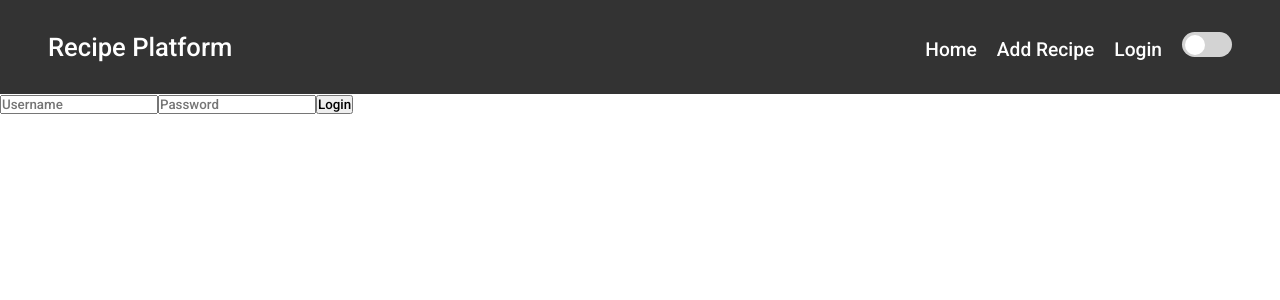
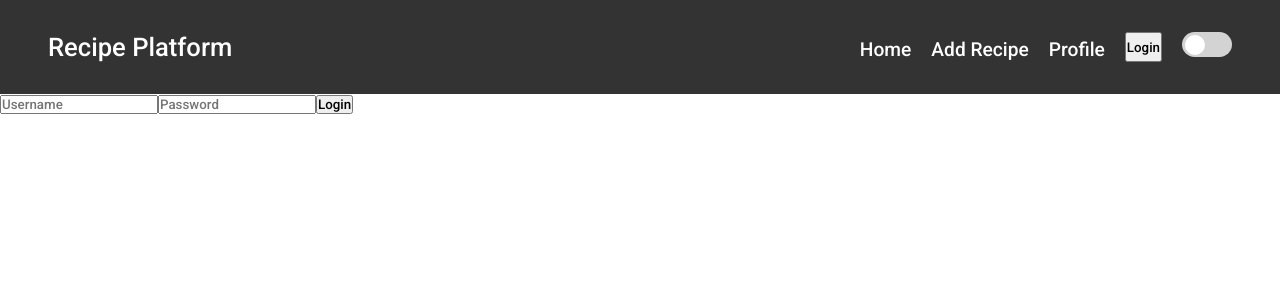
Before and after one commit to b13nxx/boost-onl-5, a React (Vite) app in the folder uygulama-icerigi/REACT/recipe-app/: page /login in a window 1280 px wide. Shown: the top 300 px of the page. Built offline with nearby package versions, Linux system fonts and the light colour scheme; data requests are answered from the project's data file.

Commit message:
JWT token

```diff
--- a/uygulama-icerigi/REACT/recipe-app/src/App.jsx
+++ b/uygulama-icerigi/REACT/recipe-app/src/App.jsx
@@ -3,13 +3,13 @@ import "./App.css";
 import Header from "./components/Header";
 import Home from "./components/Home";
 import NewRecipeForm from "./components/NewRecipeForm";
-import RecipeList from "./components/RecipeList";
 import { ThemeContex } from "./context/ThemeContex";
 import { ApiContextProvider } from "./context/ApiContext";
 import { BrowserRouter as Router, Routes, Route } from "react-router-dom";
 import Login from "./components/Login";
 import { AuthProvider } from "./context/AuthContext";
 import PrivateRoute from "./services/PrivateRoute";
+import Profile from "./components/Profile";
 
 function App() {
   const { theme } = useContext(ThemeContex);
@@ -21,10 +21,14 @@ function App() {
           <Header />
           <ApiContextProvider>
             <Routes>
-              <Route path="/" element={<PrivateRoute element={<Home />} />} />
+              <Route path="/" element={<Home />} />
               <Route
                 path="/add-recipe"
                 element={<PrivateRoute element={<NewRecipeForm />} />}
+              />
+              <Route
+                path="profile"
+                element={<PrivateRoute element={<Profile />} />}
               />
               <Route path="/login" element={<Login />} />
             </Routes>
--- a/uygulama-icerigi/REACT/recipe-app/src/components/Header.jsx
+++ b/uygulama-icerigi/REACT/recipe-app/src/components/Header.jsx
@@ -1,41 +1,60 @@
-import React, { useContext } from 'react'
-import { ThemeContex } from '../context/ThemeContex'
-import {Link} from 'react-router-dom'
-
+import React, { useContext } from "react";
+import { ThemeContex } from "../context/ThemeContex";
+import { Link, useNavigate } from "react-router-dom";
+import { AuthContext } from "../context/AuthContext";
 
 const ThemeSlider = () => {
-  const {theme, toggleTheme} = useContext(ThemeContex)
+  const { theme, toggleTheme } = useContext(ThemeContex);
 
   // const [isToggled, setIsToggled] = useState(theme === 'dark')
 
   const handleToggle = () => {
     // setIsToggled(!isToggled)
-    toggleTheme()
-  }
+    toggleTheme();
+  };
 
   return (
     <div onClick={handleToggle} className={`slider-container ${theme}`}>
-          <div className='slider-button'></div>
-        </div>
-  )
-}
-
+      <div className="slider-button"></div>
+    </div>
+  );
+};
 
 const Header = () => {
+  const { isAuthenticated, logout } = useContext(AuthContext);
+  const navigate = useNavigate();
+
+  const handleLogin = () => {
+    navigate("/login");
+  };
+
+  const handleLogout = () => {
+    logout();
+    navigate("/login");
+  };
+
   return (
-    <header className='header'>
-      <div className='logo'>Recipe Platform</div>
-      <nav className='navbar'>
+    <header className="header">
+      <div className="logo">Recipe Platform</div>
+      <nav className="navbar">
         <ul>
-          <li><Link to={"/"} >Home</Link> </li>
-          <li><Link to={"/add-recipe"} >Add Recipe</Link></li>
-          <li><Link to={"/login"}>Login</Link></li>
-          <ThemeSlider/>
+          <li>
+            <Link to={"/"}>Home</Link>{" "}
+          </li>
+          <li>
+            <Link to={"/add-recipe"}>Add Recipe</Link>
+          </li>
+          <li>
+            <Link to={"/profile"}>Profile</Link>
+          </li>
+          <button onClick={isAuthenticated ? handleLogout : handleLogin}>
+            {isAuthenticated ? "Logout" : "Login"}
+          </button>
+          <ThemeSlider />
         </ul>
-
       </nav>
     </header>
-  )
-}
+  );
+};
 
-export default Header
+export default Header;
--- a/uygulama-icerigi/REACT/recipe-app/src/components/Login.jsx
+++ b/uygulama-icerigi/REACT/recipe-app/src/components/Login.jsx
@@ -4,29 +4,27 @@ import { useNavigate } from 'react-router-dom'
 
 const Login = () => {
 
-    const [username, setUsername] = useState("")
+    const [email, setEmail] = useState("")
     const [password, setPassword] = useState("")
 
     const {login} = useContext(AuthContext)
-
     const navigate = useNavigate()
 
-
-
-    const handleLogin = async ( event) => {
-      event.preventDefault()
+    const handleLogin = async (e) => {
+      e.preventDefault()
       try {
-        await login(username, password)
-        navigate('/')
+        await login(email, password)
+        navigate("/")
       } catch (error) {
-        alert('Login Failed')
+        alert("Login failed")
+        setPassword("")
       }
     }
 
   return (
     <div>
         <form onSubmit={handleLogin}>
-            <input type="text" placeholder='Username' value={username}  onChange={e => setUsername(e.target.value)}/>
+            <input type="text" placeholder='Username' value={email}  onChange={e => setEmail(e.target.value)}/>
             <input type="password" placeholder='Password' value={password} onChange={e => setPassword(e.target.value)} />
             <button type="submit">Login</button>
         </form>
--- /dev/null
+++ b/uygulama-icerigi/REACT/recipe-app/src/components/Profile.jsx
@@ -0,0 +1,30 @@
+import React, { useEffect, useState } from 'react'
+import axios from 'axios'
+
+const Profile = () => {
+
+    const [user, setUser] = useState({})
+
+    useEffect(() => {
+        const getUserProfile = async () => {
+            const response = await axios.get("https://api.escuelajs.co/api/v1/auth/profile", {
+                headers: {
+                    Authorization: `Bearer ${JSON.parse(localStorage.getItem("user")).access_token}`
+                }
+            }).then(response => setUser(response.data))
+        }
+        getUserProfile()
+    }, [])
+
+  return (
+    <div>
+        <img src={user.avatar} alt={user.name} />
+        <p>{user.name}</p>
+        <p>{user.email}</p>
+        <p>{user.role}</p>
+
+    </div>
+  )
+}
+
+export default Profile
--- a/uygulama-icerigi/REACT/recipe-app/src/context/AuthContext.jsx
+++ b/uygulama-icerigi/REACT/recipe-app/src/context/AuthContext.jsx
@@ -4,34 +4,31 @@ import AuthService from "../services/AuthServise";
 export const AuthContext = createContext();
 
 export const AuthProvider = ({ children }) => {
-  const [isAuthenticated, setIsAuthenticated] = useState(JSON.parse(localStorage.getItem("user")));
+
+  const [isAuthenticated, setIsAuthenticated] = useState(false)
 
 
-  // Mock login function
-  const login = async (username, password) => {
+  const login = async(email, password) => {
     try {
-        const response = await AuthService.login(username, password);
-        console.log(response);
-        if(response.access_token){
-            setIsAuthenticated(JSON.parse(localStorage.getItem("user")))
-            return true;
-        }
-    //   await AuthService.login(username, password);
-    //   setIsAuthenticated(true);
-    //   return true;
+      const response = await AuthService.login(email,password)
+      console.log(response);
+      if(response.access_token){
+        setIsAuthenticated(true)
+        return response
+      }
     } catch (error) {
-      setIsAuthenticated(false);
-      return false;
+      setIsAuthenticated(false)
+      return response
     }
-  };
+  }
 
   const logout = () => {
-    AuthService.logout();
-    setIsAuthenticated(false);
-  };
+    AuthService.logout()
+    setIsAuthenticated(false)
+  }
 
   return (
-    <AuthContext.Provider value={{ isAuthenticated, login, logout }}>
+    <AuthContext.Provider value={{isAuthenticated, login, logout}}>
       {children}
     </AuthContext.Provider>
   );
--- a/uygulama-icerigi/REACT/recipe-app/src/services/AuthServise.jsx
+++ b/uygulama-icerigi/REACT/recipe-app/src/services/AuthServise.jsx
@@ -6,29 +6,23 @@
 import axios from "axios";
 
 const AuthService = {
-  login: async (username, password) => {
-    const response = await axios.post(
-      "https://api.escuelajs.co/api/v1/auth/login",
-      {
-        email: username,
-        password: password,
-      }
-    );
-    console.log(response);
-    if (response.data.access_token) {
-      localStorage.setItem("user", JSON.stringify(response.data));
+    login: async(email,password) => {
+        const response = await axios.post("https://api.escuelajs.co/api/v1/auth/login", {
+            "email": email,
+            "password": password
+        })
+        if(response.data.access_token){
+            localStorage.setItem("user", JSON.stringify(response.data))
+        }
+        return response.data
+    },
+
+    logout: () => {
+        localStorage.removeItem("user")
     }
-    return response.data;
-  },
+}
 
-  logout: () => {
-    localStorage.removeItem("user");
-  },
 
-  getCurrentUser: () => {
-    return JSON.parse(localStorage.getItem("user"));
-  },
-};
 
 export default AuthService;
 // // This is a mock authentication service.
--- a/uygulama-icerigi/REACT/recipe-app/src/services/PrivateRoute.jsx
+++ b/uygulama-icerigi/REACT/recipe-app/src/services/PrivateRoute.jsx
@@ -3,10 +3,10 @@ import { AuthContext } from "../context/AuthContext"
 import { Navigate } from "react-router-dom"
 
 const PrivateRoute = ({element}) => {
+    const {isAuthenticated} = useContext(AuthContext)
 
-const {isAuthenticated} = useContext(AuthContext)
+    return isAuthenticated ? element : <Navigate to="/login" />
 
-    return isAuthenticated ? element : <Navigate to="/login"/>
 }
 
 export default PrivateRoute;
```
Also changed, not shown: uygulama-icerigi/REACT/recipe-app/db.json (+48 -6 lines).
